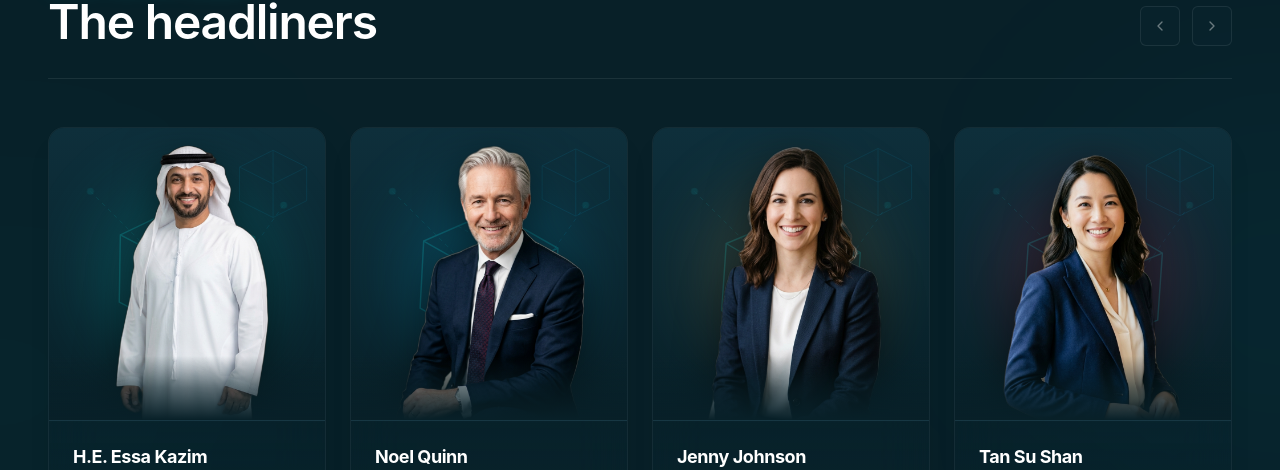
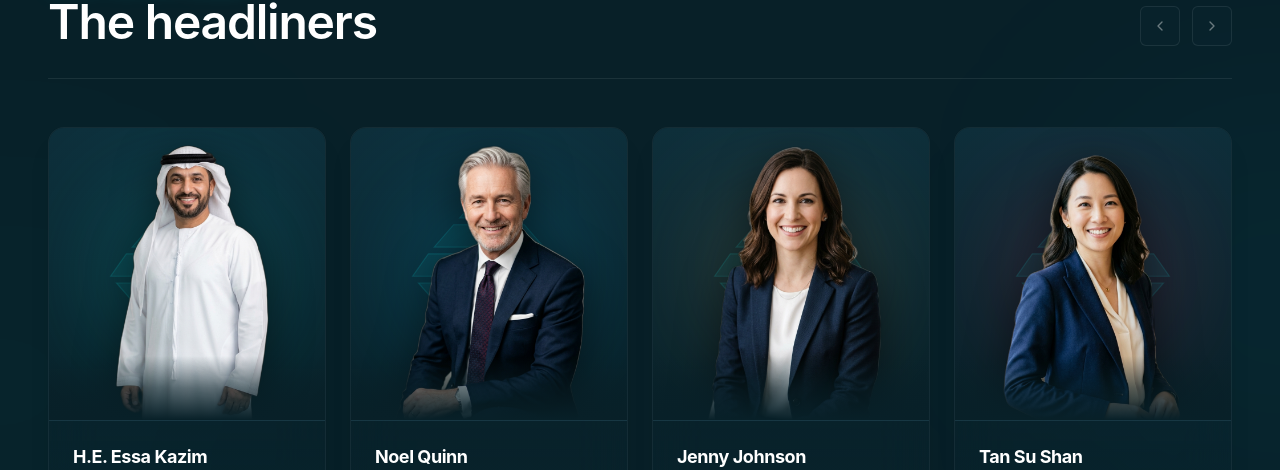
Before and after one commit to khalifa-branding-head/dfs-2026, a React (Vite) app: page / in a window 1280 px wide. Shown: the part 3718-4188 px from the top of the page. Built offline with nearby package versions, Linux system fonts and the light colour scheme.

Commit message:
style: implement official DFS diamond sliced logo and reactive laser scan background

```diff
--- a/src/components/FeaturedSpeakers.jsx
+++ b/src/components/FeaturedSpeakers.jsx
@@ -41,6 +41,16 @@ const headlineSpeakers = [
   }
 ];
 
+// Slices of the official DFS Diamond branding emblem
+const diamondSlices = [
+  "M 45.6 15 L 54.4 15 L 63.1 25 L 36.9 25 Z", // Slice 1 (Top)
+  "M 34.2 28 L 65.8 28 L 74.5 38 L 25.5 38 Z", // Slice 2
+  "M 22.9 41 L 77.1 41 L 84.1 51 L 15.9 51 Z", // Slice 3
+  "M 18.5 54 L 81.5 54 L 72.75 64 L 27.25 64 Z", // Slice 4
+  "M 29.9 67 L 70.1 67 L 61.4 77 L 38.6 77 Z", // Slice 5
+  "M 41.2 80 L 58.8 80 L 50 90 Z"               // Slice 6 (Bottom)
+];
+
 export default function FeaturedSpeakers() {
   return (
     <section className="w-full bg-[#082028] py-28 px-6 md:px-12 relative font-sans antialiased overflow-hidden selection:bg-[#12E9E9]/20">
@@ -72,12 +82,13 @@ export default function FeaturedSpeakers() {
           </div>
         </div>
 
-        {/* ==================== 2. ISOMETRIC & NODE NETWORK MATRIX ==================== */}
+        {/* ==================== 2. BRAND DIAMOND & LASER SCAN MATRIX ==================== */}
         <div className="grid grid-cols-1 sm:grid-cols-2 lg:grid-cols-4 gap-6">
           {headlineSpeakers.map((speaker, idx) => (
             <motion.div
               key={speaker.id}
-              whileHover={{ y: -6 }}
+              initial="initial"
+              whileHover="hover"
               transition={{ duration: 0.45, ease: [0.16, 1, 0.3, 1] }}
               className="relative rounded-2xl border border-white/[0.05] bg-[#0c2730]/40 backdrop-blur-xl overflow-hidden flex flex-col justify-between h-[460px] group shadow-xl hover:border-white/20 hover:shadow-[0_30px_60px_rgba(4,16,20,0.55)]"
             >
@@ -87,69 +98,63 @@ export default function FeaturedSpeakers() {
               {/* Portrait Container Window */}
               <div className="w-full h-[64%] bg-gradient-to-b from-[#0e2f3b] to-[#082028] relative overflow-hidden flex items-end justify-center border-b border-white/[0.04]">
 
-                {/* ==================== LAYER 1: ISOMETRIC CUBES & NODE MESH (BEHIND SPEAKER) ==================== */}
+                {/* Horizontal Laser Scanning Line */}
+                <motion.div
+                  variants={{
+                    initial: { y: "-10%", opacity: 0 },
+                    hover: {
+                      y: ["-10%", "110%"],
+                      opacity: [0, 1, 1, 0],
+                      transition: { duration: 1.4, ease: "easeInOut" }
+                    }
+                  }}
+                  className="absolute inset-x-0 h-[2px] bg-gradient-to-r from-transparent via-[#12E9E9] to-transparent shadow-[0_0_12px_#12E9E9] z-20 pointer-events-none"
+                />
+
+                {/* ==================== LAYER 1: DFS SLICES DIAMOND (BEHIND SPEAKER) ==================== */}
                 <div className="absolute inset-0 z-0 flex items-center justify-center pointer-events-none overflow-hidden">
 
-                  {/* Floating Isometric Wireframe Cube 1 (Primary) */}
-                  <motion.svg
-                    animate={{
-                      y: [-8, 8, -8],
-                      rotate: [0, 4, 0],
-                    }}
-                    transition={{
-                      duration: 8 + idx * 2,
-                      repeat: Infinity,
-                      ease: "easeInOut"
-                    }}
-                    className="absolute w-48 h-48 opacity-[0.2] group-hover:opacity-[0.42] transition-opacity duration-500 text-[#12E9E9]"
+                  {/* Slices of DFS Signature Diamond */}
+                  <svg
+                    className="absolute w-56 h-56 text-[#12E9E9]"
                     viewBox="0 0 100 100"
                     fill="none"
                   >
-                    {/* Isometric Cube Geometry */}
-                    <path d="M50 15 L85 32.5 L85 67.5 L50 85 L15 67.5 L15 32.5 Z" stroke="currentColor" strokeWidth="0.75" />
-                    <path d="M50 15 L50 50 L85 32.5" stroke="currentColor" strokeWidth="0.75" />
-                    <path d="M50 50 L15 32.5" stroke="currentColor" strokeWidth="0.75" />
-                    <path d="M50 50 L50 85" stroke="currentColor" strokeWidth="0.75" />
-                    {/* Interior Wireframe Grid Lines */}
-                    <path d="M32.5 23.75 L67.5 41.25" stroke="currentColor" strokeWidth="0.35" strokeDasharray="2 2" opacity="0.6" />
-                    <path d="M67.5 23.75 L32.5 41.25" stroke="currentColor" strokeWidth="0.35" strokeDasharray="2 2" opacity="0.6" />
-                  </motion.svg>
-
-                  {/* Secondary Smaller Offset Cube for Parallax Depth */}
-                  <motion.svg
-                    animate={{
-                      y: [10, -10, 10],
-                      x: [-5, 5, -5],
-                    }}
-                    transition={{
-                      duration: 11 + idx,
-                      repeat: Infinity,
-                      ease: "easeInOut"
-                    }}
-                    className="absolute top-4 right-2 w-24 h-24 opacity-[0.12] group-hover:opacity-[0.28] transition-opacity duration-500 text-[#08BDF4]"
-                    viewBox="0 0 100 100"
-                    fill="none"
-                  >
-                    <path d="M50 15 L85 32.5 L85 67.5 L50 85 L15 67.5 L15 32.5 Z" stroke="currentColor" strokeWidth="0.75" />
-                    <path d="M50 15 L50 50 L85 32.5" stroke="currentColor" strokeWidth="0.75" />
-                    <path d="M50 50 L15 32.5" stroke="currentColor" strokeWidth="0.75" />
-                    <path d="M50 50 L50 85" stroke="currentColor" strokeWidth="0.75" />
-                  </motion.svg>
-
-                  {/* Network Node Interconnections */}
-                  <svg className="absolute inset-0 w-full h-full opacity-[0.15] group-hover:opacity-[0.3] transition-opacity duration-500" viewBox="0 0 200 200">
-                    <line x1="30" y1="40" x2="80" y2="90" stroke="#12E9E9" strokeWidth="0.5" strokeDasharray="3 3" />
-                    <line x1="170" y1="50" x2="120" y2="120" stroke="#08BDF4" strokeWidth="0.5" strokeDasharray="3 3" />
-                    {/* Glowing Pulsing Nodes */}
-                    <circle cx="30" cy="40" r="2.5" fill="#12E9E9" className="animate-pulse" />
-                    <circle cx="80" cy="90" r="2" fill="#08BDF4" />
-                    <circle cx="170" cy="50" r="2.5" fill="#12E9E9" className="animate-pulse" />
-                    <circle cx="120" cy="120" r="2" fill="#08BDF4" />
+                    {diamondSlices.map((pathD, sIdx) => (
+                      <motion.path
+                        key={sIdx}
+                        d={pathD}
+                        variants={{
+                          initial: {
+                            fill: "rgba(18, 233, 233, 0.07)",
+                            stroke: "rgba(18, 233, 233, 0.15)",
+                            strokeWidth: 0.5
+                          },
+                          hover: {
+                            fill: [
+                              "rgba(18, 233, 233, 0.07)",
+                              "rgba(18, 233, 233, 0.45)",
+                              "rgba(18, 233, 233, 0.16)"
+                            ],
+                            stroke: [
+                              "rgba(18, 233, 233, 0.15)",
+                              "rgba(18, 233, 233, 0.8)",
+                              "rgba(18, 233, 233, 0.28)"
+                            ],
+                            transition: {
+                              duration: 0.6,
+                              delay: sIdx * 0.12,
+                              ease: "easeInOut"
+                            }
+                          }
+                        }}
+                      />
+                    ))}
                   </svg>
 
                   {/* Custom Speaker Ambient Aura Glow */}
                   <div
-                    className="absolute w-44 h-44 rounded-full blur-2xl opacity-20 group-hover:opacity-40 transition-opacity duration-500"
+                    className="absolute w-44 h-44 rounded-full blur-3xl opacity-20 group-hover:opacity-40 transition-opacity duration-500"
                     style={{ backgroundColor: speaker.glowColor }}
                   />
                 </div>
```
